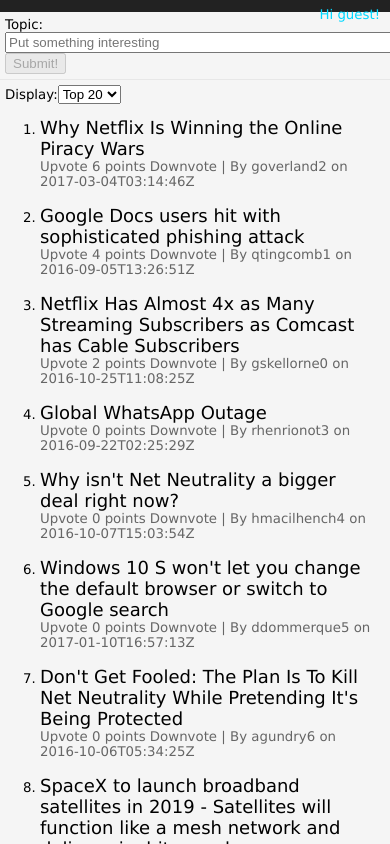
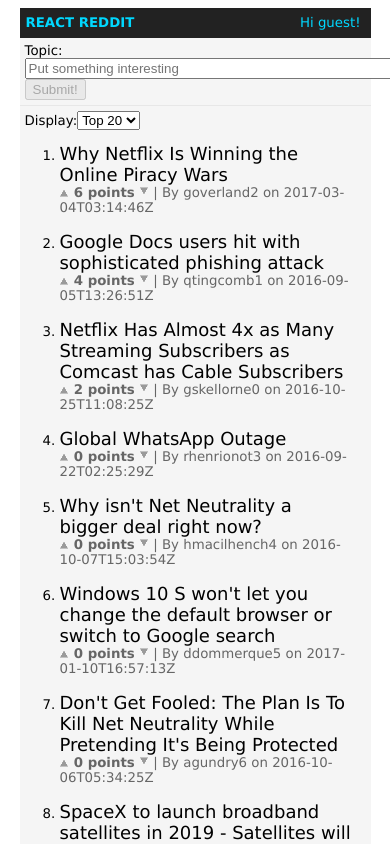
Before and after one commit to joriguzman/react-reddit, a React (Create React App) app: page / in a window 390 px wide. Shown: the top 844 px of the page. Built offline with nearby package versions, Linux system fonts and the light colour scheme.

Commit message:
Update styles

```diff
--- a/src/App.js
+++ b/src/App.js
@@ -22,9 +22,9 @@ class App extends Component {
     render() {
         const { topics, displayType, api, username } = this.props;
         return (
-            <div className='App__wrap'>
+            <div className='App'>
                 <div className='App__header'>
-                    <span className='App__homelink'>REACT REDDIT</span>
+                    <span className='App__title'>REACT REDDIT</span>
                     <UserProfile username={username} />
                 </div>
                 <div className='App__content'>
--- a/src/TopicItem.js
+++ b/src/TopicItem.js
@@ -21,13 +21,13 @@ class TopicItem extends Component {
         const points = topic.upvotes.length - topic.downvotes.length;
 
         return (
-            <li className='ListItem'>
-                <div className='Item__title'>{topic.topic}</div>
-                <div className='Item__meta'>
-                    <span className='upvote' onClick={this.handleUpvote}>Upvote</span>{' '}
-                    <span>{points} points</span>{' '}
-                    <span className='downvote' onClick={this.handleDownvote}>Downvote</span>{' | '}
-                    <span className="Item__by">By {topic.username} on {topic.creationDate}</span>
+            <li className='Topic'>
+                <div className='Topic__title'>{topic.topic}</div>
+                <div className='Topic__meta'>
+                    <div className='Topic__upvote' onClick={this.handleUpvote}></div>{' '}
+                    <span className='Topic__points'>{points} points</span>{' '}
+                    <div className='Topic__downvote' onClick={this.handleDownvote}></div>{' | '}
+                    <span>By {topic.username} on {topic.creationDate}</span>
                 </div>
             </li>
         );
--- a/src/TopicList.js
+++ b/src/TopicList.js
@@ -6,7 +6,7 @@ import TopicItem from './TopicItem';
 const TopicList = ({ topics, handleUpvote, handleDownvote }) => {
     return (
         <div>
-            <ol className='Items__list'>
+            <ol className='TopicList'>
                 {topics.map(topic =>
                     <TopicItem key={topic.topicId}
                         topic={topic}
--- a/src/UserProfile.js
+++ b/src/UserProfile.js
@@ -2,7 +2,7 @@ import React from 'react';
 import PropTypes from 'prop-types';
 
 // Displays username
-const UserProfile = ({ username }) => (<span className='App__userprofile'>Hi {username}!</span>);
+const UserProfile = ({ username }) => (<span className='UserProfile'>Hi {username}!</span>);
 
 UserProfile.propTypes = {
     username: PropTypes.string.isRequired
--- a/src/index.css
+++ b/src/index.css
@@ -4,58 +4,7 @@ body {
   font-family: sans-serif;
 }
 
-form {
-  margin: 0;
-}
-img {
-  vertical-align: text-bottom;
-}
-pre {
-  white-space: pre-wrap;
-}
-span.control {
-  cursor: pointer;
-}
-span.control:hover {
-  text-decoration: underline;
-}
-
-/* From https://github.com/tobiasahlin/SpinKit */
-.Spinner {
-}
-.Spinner > div {
-  background-color: #666;
-  border-radius: 100%;
-  display: inline-block;
-  -webkit-animation: bouncedelay 1.4s infinite ease-in-out;
-  animation: bouncedelay 1.4s infinite ease-in-out;
-  /* Prevent first frame from flickering when animation starts */
-  -webkit-animation-fill-mode: both;
-  animation-fill-mode: both;
-}
-.Spinner .bounce1 {
-  -webkit-animation-delay: -0.32s;
-  animation-delay: -0.32s;
-}
-.Spinner .bounce2 {
-  -webkit-animation-delay: -0.16s;
-  animation-delay: -0.16s;
-}
-@-webkit-keyframes bouncedelay {
-  0%, 80%, 100% { -webkit-transform: scale(0.0) }
-  40% { -webkit-transform: scale(1.0) }
-}
-@keyframes bouncedelay {
-  0%, 80%, 100% {
-    transform: scale(0.0);
-    -webkit-transform: scale(0.0);
-  } 40% {
-    transform: scale(1.0);
-    -webkit-transform: scale(1.0);
-  }
-}
-
-.App__wrap {
+.App {
   width: 90%;
   max-width: 1280px;
   margin: 8px auto;
@@ -64,6 +13,7 @@ span.control:hover {
   font-size: 13.3333px;
   font-family: Verdana, Geneva, sans-serif;
 }
+
 .App__header {
   color: #00d8ff;
   background-color: #222;
@@ -72,62 +22,19 @@ span.control:hover {
   vertical-align: middle;
   position: relative;
 }
-.App__settings {
-  position: absolute;
-  top: 6px;
-  right: 10px;
-  cursor: pointer;
-}
 
-.App__userprofile {
-  position: absolute;
-  top: 6px;
-  right: 10px;
-}
-
-.Settings {
-  box-sizing: border-box;
-  padding: .75em;
-  position: absolute;
-  width: 36%%;
-  background-color: inherit;
-  right: 0;
-  border-bottom-left-radius: 1em;
-  border-bottom-right-radius: 1em;
-}
-.Settings__setting td:first-child {
-  text-align: right;
-}
-.Settings p {
-  color: #fff;
-}
-.Settings div:last-child > p:last-child {
-  margin-bottom: 0;
-}
-.App__header img {
-  border: 1px solid #00d8ff;
-  margin-right: .25em;
-}
-.App__header a {
-  color: inherit;
-  text-decoration: none;
-}
-.App__header a.active {
-  color: #fff;
-}
-.App__homelink {
+.App__title {
   text-decoration: none;
   font-weight: bold;
   color: #00d8ff !important;
   margin-right: .75em;
 }
-.App__homelink.active {
-  color: #fff !important;
-}
+
 .App__content {
   overflow-wrap: break-word;
   word-wrap: break-word;
 }
+
 .App__footer {
   margin-top: 1em;
   border-top: 1px solid #e7e7e7;
@@ -135,27 +42,16 @@ span.control:hover {
   color: #333;
   padding: 6px 0;
 }
+
 .App__footer a {
   color: inherit;
   text-decoration: underline;
 }
 
-.Items__list {
-  padding-left: 3em;
-  padding-right: 1.25em;
-  margin-top: 1em;
-  margin-bottom: .5em;
-}
-.ListItem {
-  margin-bottom: 16px;
-}
-.ListItem--loading {
-  min-height: 34px;
-}
-
-.DisplayType {
-  padding-top: 5px;
-  padding-left: 5px;
+.UserProfile {
+  position: absolute;
+  top: 6px;
+  right: 10px;
 }
 
 .SubmitForm {
@@ -167,190 +63,47 @@ span.control:hover {
   width: 500px;
 }
 
-.Updates--loading {
-  padding: 1em 1.25em 0 1.25em;
-  margin-bottom: 1em;
-}
-.Updates__notice {
-  padding: 0 1.25em;
-}
-.Updates .Comment {
-  margin-bottom: .75em;
+.DisplayType {
+  padding-top: 5px;
+  padding-left: 5px;
 }
 
-.Paginator {
-  margin-left: 3em;
-  padding: .5em 0;
-}
-.Paginator a {
-  font-weight: bold;
-  color: #000;
-  text-decoration: none;
-}
-.Paginator a:hover {
-  text-decoration: underline;
+.TopicList {
+  padding-left: 3em;
+  padding-right: 1.25em;
+  margin-top: 1em;
+  margin-bottom: .5em;
 }
 
-.Item__content,
-.Item--loading {
-  padding: 1em 1.25em 0 1.25em;
-  margin-bottom: 1em;
+.Topic {
+  margin-bottom: 16px;
 }
-.Item__title {
+
+.Topic__title {
   font-size:18px;
 }
-.Item__title a {
-  text-decoration: none;
-  color: #000;
-}
-.Item__title a:hover {
-  text-decoration: underline;
-}
-.Item__title a:visited {
-  color: #666;
-}
-.Item__meta {
-  color: #666;
-}
-.Item > .Item__meta {
-  margin-bottom: 1em;
-}
-.Item__meta a {
-  text-decoration: none;
-  color: inherit;
-}
-.Item__meta a:hover {
-  text-decoration: underline;
-}
-.Item__meta em {
-  font-style: normal;
-  background-color: #ffffde;
-  color: #000;
-}
-.Item__by a, .ListItem__newcomments a {
-  font-weight: bold;
-}
-.Item__text {
-  margin-top: 1em;
-}
-.Item__poll {
-  margin-top: 1em;
-  padding-left: 2.5em;
-}
 
-.PollOption {
-  margin-bottom: 10px;
-}
-.PollOption__score {
+.Topic__meta {
   color: #666;
 }
 
-.PermalinkedComment > .Comment__content {
-  margin-bottom: 1em;
+.Topic__upvote {
+  width: 10px;
+  height: 10px;
+  background: url('./grayarrow.gif') no-repeat;
+  display: inline-block;
+  cursor: pointer;
 }
-.Comment {
+
+.Topic__downvote {
+  width: 10px;
+  height: 10px;
+  background: url('./grayarrow.gif') no-repeat;
+  display: inline-block;
+  cursor: pointer;
+  transform: rotate(180deg);
 }
-.Comment--new > .Comment__content {
-  background-color: #ffffde;
-}
-/* Highlights a comment and its descendants on hover -- too distracting?
-.Comment:hover > .Comment__content {
-  background-color: #fff;
-}
-*/
-.Comment__meta {
-  color: #666;
-  margin-bottom: .5em
-}
-.Comment__meta a {
-  text-decoration: none;
-  color: inherit;
-}
-.Comment__meta a:hover {
-  text-decoration: underline;
-}
-.Comment__meta em {
-  font-style: normal;
-  background-color: #ffffde;
-  color: #000;
-}
-.Comment__user {
+
+.Topic__points {
   font-weight: bold;
 }
-.Comment__content, .Comment--loading {
-  padding-right: 1.25em;
-  padding-top: .65em;
-  padding-bottom: .65em;
-}
-.Comment--level0 .Comment__content, .Comment--level0.Comment--loading { padding-left: 1.25em; }
-.Comment--level1 .Comment__content, .Comment--level1.Comment--loading { padding-left: 3.75em; }
-.Comment--level2 .Comment__content, .Comment--level2.Comment--loading { padding-left: 6.25em; }
-.Comment--level3 .Comment__content, .Comment--level3.Comment--loading { padding-left: 8.75em; }
-.Comment--level4 .Comment__content, .Comment--level4.Comment--loading { padding-left: 11.25em; }
-.Comment--level5 .Comment__content, .Comment--level5.Comment--loading { padding-left: 13.75em; }
-.Comment--level6 .Comment__content, .Comment--level6.Comment--loading { padding-left: 16.25em; }
-.Comment--level7 .Comment__content, .Comment--level7.Comment--loading { padding-left: 18.75em; }
-.Comment--level8 .Comment__content, .Comment--level8.Comment--loading { padding-left: 21.25em; }
-.Comment--level9 .Comment__content, .Comment--level9.Comment--loading { padding-left: 23.75em; }
-.Comment--level10 .Comment__content, .Comment--level10.Comment--loading { padding-left: 26.25em; }
-.Comment--level11 .Comment__content, .Comment--level11.Comment--loading { padding-left: 28.75em; }
-.Comment--level12 .Comment__content, .Comment--level12.Comment--loading { padding-left: 31.25em; }
-.Comment--level13 .Comment__content, .Comment--level13.Comment--loading { padding-left: 33.75em; }
-.Comment--level14 .Comment__content, .Comment--level14.Comment--loading { padding-left: 36.25em; }
-.Comment--level15 .Comment__content, .Comment--level15.Comment--loading { padding-left: 38.75em; }
-.Comment__kids {
-}
-.Comment__collapse {
-  cursor: pointer;
-}
-.Comment--collapsed .Comment__text,
-.Comment--collapsed > .Comment__kids {
-  display: none;
-}
-.Comment__text a {
-  color: #000;
-}
-.Comment__text a:visited {
-  color: #666;
-}
-.Comment__text p:last-child, .Comment__text pre:last-child {
-  margin-bottom: 0;
-}
-.Comment--dead > .Comment__content > .Comment__text {
-  color: #ddd !important;
-}
-.Comment--error .Comment__meta {
-  color: #f33;
-}
-
-.UserProfile {
-  padding-left: 1.25em;
-  padding-top: 1em;
-}
-.UserProfile h4 {
-  margin: 0 0 1em 0;
-}
-
-@media only screen and (max-width: 750px) and (min-width: 300px) {
-  .App__wrap {
-    width: 100%;
-    margin: 0px auto;
-  }
-
-  /* Hide the App title homelink on narrow viewports */
-  .App__homelink {
-    display: none;
-  }
-
-  /* Safari only fix to ensure Settings menu is full width */
-  _::-webkit-:not(:root:root), .Settings {
-    width: 100%;
-  }
-}
-
-/* Hide the Settings link on iPhone 5 */
-@media (device-height: 568px) and (device-width: 320px) and (-webkit-min-device-pixel-ratio: 2) {
-  .App__settings {
-    display: none;
-  }
-}
```
Also changed, not shown: src/grayarrow.gif (added).
